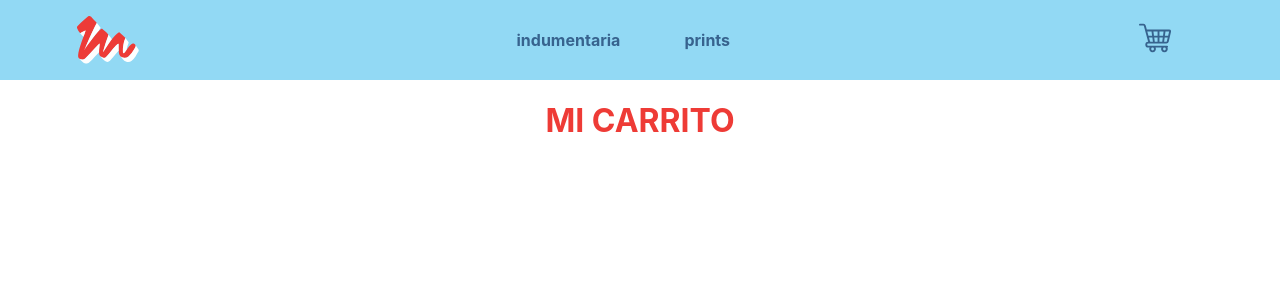
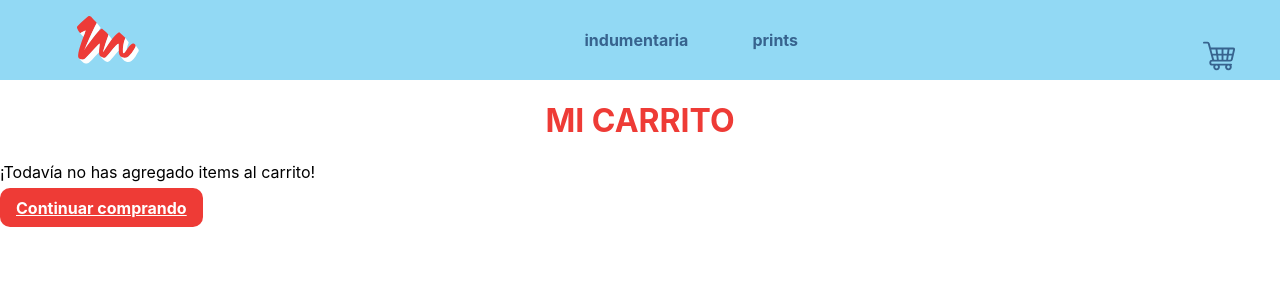
Before and after one commit to soymanuchacha/ecommerce-diseno_soto, a React (Create React App) app: page /cart in a window 1280 px wide. Shown: the top 300 px of the page. Built offline with nearby package versions, Linux system fonts and the light colour scheme.

Commit message:
cart page view

```diff
--- /dev/null
+++ b/src/components/cart/cart.css
@@ -0,0 +1,15 @@
+.listaItems-buttons {
+    display: flex;
+    flex-wrap: wrap;
+    width: 70vw;
+    margin: 0 auto;
+}
+.listaItems-buttons button {
+    width: 30vw;
+}
+
+.listaItems-titulos, .listaItems-item  {
+    display: flex;
+    justify-content: space-around;
+    margin: 1em 5vw;
+}
--- a/src/components/cart/cart.js
+++ b/src/components/cart/cart.js
@@ -1,15 +1,71 @@
+import { useContext, useState, useEffect } from "react"
+import { Link } from "react-router-dom"
+import { CartContext } from "../../context/cartContext"
+import bin from '../../assets/icons/trash.svg'
+import './cart.css'
+
 export const Cart = () => {
-    return(
-        <h1>Mi carrito</h1>
-    )
+  const {cart, clear, removeItem} = useContext(CartContext)
+  const [totalCost, setTotalCost] = useState(0)
+
+  const finalizarCompra = () => {
+    alert("Muchas gracias por tu compra")
+    clear()
+  }
+
+  useEffect(() => {
+    let newTotal = 0
+    if(cart.length > 0) {
+      cart.map( item => {
+        newTotal += item.subtotal
+      })
+    }
+    setTotalCost(newTotal)
+  }, [cart])
+
+  /* prueba de salida de items
+  console.log("Cart at miCarrito", cart)
+  */
+
+  return(
+    <>
+      <h1>Mi carrito</h1>
+      { (cart.length > 0)
+        ? ( <div className="conCompra">
+              <div className="listaItems-titulos">
+                <p>Producto</p>
+                <p>Precio</p>
+                <p>Cantidad</p>
+                <p>Total</p>
+              </div>
+
+              <ul className="listaItems-items">
+                {cart.map( item => {
+                  return(
+                    <div className="listaItems-item" key={item.item.id}>
+                      <p>{item.item.title}</p>
+                      <p>{item.item.price}</p>
+                      <p>{item.quantity}</p>
+                      <p>{item.subtotal}</p>
+                      <div onClick={removeItem} style={{cursor: "pointer"}}><img src={bin} alt="Eliminar producto" style={{width: "2vw"}}/></div>
+                    </div>
+                  )
+                })}
+              </ul>
+
+              <div className="listaItems-total">
+                <p>Total: ${totalCost}</p>
+              </div>
+              <div className="listaItems-buttons">
+              <button className="bougthButton" onClick={clear}>Borrar carrito</button>
+              <button className="bougthButton" onClick={finalizarCompra}>Finalizar compra</button>
+              </div>
+            </div> )
+        : ( <div className="sinCompra">
+            <p>¡Todavía no has agregado items al carrito!</p>
+            <Link exact to={'/'} className="bougthButton">Continuar comprando</Link>
+          </div> )
+      }
+    </>
+  )
 }
-
-/*
-- debe mostrar el desglose de tu carrito y el precio total
-- debe mostrar todos los items agregados agrupados
-- por cada tipo de item incluye un control para eliminar items
-- de no haber items muestra un mensaje, de manera codnicional, diciendo que no hay items
-  y un react-router link o un botón para que pueda volver al landing para buscar y comprar algo
-- ahora debe consumir el CartContext y mostrar en tiempo real qué cantidad de items están agregados
-- el cart widget no se debe mostrar más si no hay items en el carrito, aplicando la técnica que elijas
-*/
--- a/src/components/cartWidget/cartWidget.css
+++ b/src/components/cartWidget/cartWidget.css
@@ -1,7 +1,19 @@
-ul li{
-    display: inline-block;
-    padding: 0 2em;
+.header__nav-icons img {
+    height: 4vh;
+    position: absolute;
 }
-ul li img {
-    height: 4vh;
+.cartItemsNumber {
+    background-color: red;
+    position: relative;
+    z-index: 10;
+    top: .8em;
+    left: 3vh;
+    font-size: .6em;
+    font-weight: bold;
+    color: white;
+    border-radius: 10em;
+    padding: .2em .5em;
 }
+.hidden-block {
+    display: none;
+}
--- a/src/components/cartWidget/cartWidget.js
+++ b/src/components/cartWidget/cartWidget.js
@@ -1,14 +1,16 @@
+import { Link } from 'react-router-dom';
+import { useContext } from 'react';
 import cart from '../../assets/icons/cart.svg';
-// import search from './search.svg';
+import { CartContext } from '../../context/cartContext';
 import './cartWidget.css';
 
 export const CartWidget = () => {
+    const {cantidadItems} = useContext(CartContext)
+
     return(
             <nav className="header__nav-icons">
-                <ul>
-                    {/*<li><img src={search} alt="Buscar"/></li>*/}
-                    <li><img src={cart} alt="Mi carrito"/></li>
-                </ul>
+                <Link exact to="/cart"><img src={cart} alt="Mi carrito"/></Link>
+                <span className={cantidadItems > 0 ? "cartItemsNumber" : "hidden-block"}>{cantidadItems}</span>
             </nav>
     )
 }
--- a/src/components/itemDetail/itemDetail.css
+++ b/src/components/itemDetail/itemDetail.css
@@ -40,10 +40,6 @@
     font-size: .8em;
     text-align: center;
 }
-#itemDetailBought p {
-    margin: 2em auto 1.4em auto;
-    text-align: center;
-}
 button {
     background-color: #ee3b36;
     color: white;
@@ -55,6 +51,23 @@ button {
     width: 50%;
     margin: 0 25%;
 }
-button:hover {
+button:hover, .bougthButton:hover {
     box-shadow: 0px 1px 5px #ee3b36;
 }
+.itemDetailBought-buttons {
+    display: flex;
+    flex-wrap: wrap;
+    justify-content: space-around;
+}
+.bougthButton{
+    background-color: #ee3b36;
+    color: white;
+    font-weight: bold;
+    border: none;
+    padding: .6em 1em;
+    border-radius: 10px;
+    cursor: pointer;
+    min-width: 45%;
+    text-align: center;
+    margin-bottom: 1em;
+}
--- a/src/components/itemDetail/itemDetail.js
+++ b/src/components/itemDetail/itemDetail.js
@@ -2,33 +2,23 @@ import './itemDetail.css'
 import { useState, useContext } from 'react'
 import { ItemCount } from "../itemCount/itemCount"
 import { Link } from 'react-router-dom'
-import {CartContext} from '../../context/cartContext'
+import { CartContext } from '../../context/cartContext'
 
 export const ItemDetail = ( {item} ) => {
     const {id, title, price, pictureUrl, category, description, stock} = item
     const [cantidadComprada, setCantidadComprada] = useState(0)
     const [precioCompra, setPrecioCompra] = useState(0)
     const {addItem} = useContext(CartContext)
+    const [showButtons, setShowButtons] = useState(false)
 
     const onAdd = (e) => {
         // almacenar el valor de itemCount en un estado interno de itemDetail para desaparecer itemCount
         setCantidadComprada(e)
         setPrecioCompra( (e)*price )
         // desaparece ItemCount y aparece button terminar compra
-        document.getElementById("itemDetailBuying").style.display="none"
-        document.getElementById("itemDetailBought").style.display="block"
+        setShowButtons(true)
         // cartContext
-        addItem(item , e)
-
-        /*
-        addItem(
-            {
-                id: item.id,
-                title: item.title,
-                price: item.price,
-                quantity: parseInt(e),
-            }
-        ) */
+        addItem(item ,e)
     }
 
     return(
@@ -39,18 +29,19 @@ export const ItemDetail = ( {item} ) => {
                 <p className="itemDetailCard__txt--category">Categoría: {category}</p>
                 <p className="itemDetailCard__txt--description">{description}</p>
                 <p className="itemDetailCard__txt--price">Precio ${price}</p>
-                    <div id="itemDetailBuying" className="itemDetailCard__txt-buy">
+                <div className={ showButtons ? "hidden-block" : "itemDetailCard__txt-buy" }>
                     <ItemCount stock={stock} onAdd={onAdd}/>
                     <p className="stockAlert">¡Quedan {stock} unidades!</p>
                 </div>
-                    {/* botón que tiene que estar oculto y llevar al path '/cart' */}
-                    <div id="itemDetailBought" style={{display: "none"}}>
+                {/* botones ocultos hasta hacer la compra */}
+                <div className={ showButtons ? "itemDetailBought" : "hidden-block" }>
                     <p>Estás comprando {cantidadComprada} {title} por ${precioCompra}</p>
-                    <Link to={'/cart'}><button id="bought">Terminar mi compra</button></Link>
+                    <div className="itemDetailBought-buttons">
+                        <Link exact to={'/'} className="bougthButton">Continuar comprando</Link>
+                        <Link to={'/cart'} className="bougthButton">Terminar mi compra</Link>
+                    </div>
                 </div>
             </div>
         </div>
     )
 }
-
-// corregir la desaparición/aparición a rendering condicional
--- a/src/context/cartContext.js
+++ b/src/context/cartContext.js
@@ -1,9 +1,10 @@
-import { createContext, useState } from "react";
+import { createContext, useState, useEffect } from "react";
 
 export const CartContext = createContext()
 
 export const CartProvider = ({children}) => {
     const [cart, setCart] = useState([])
+    const [cantidadItems, setCantidadItems] = useState(0)
 
     // añade un item al carrito
     const addItem = (item, quantity) => {
@@ -17,7 +18,8 @@ export const CartProvider = ({children}) => {
                     title: item.title,
                     price: item.price
                 },
-                quantity: quantity
+                quantity: quantity,
+                subtotal: ( quantity * item.price )
             }
             setCart([...cart, newItem])
         } else {
@@ -26,7 +28,8 @@ export const CartProvider = ({children}) => {
                 if(act.item.id === item.id) {
                     return{
                         ...act,
-                        quantity:  ( parseInt(act.quantity) + parseInt(quantity) )
+                        quantity:  ( parseInt(act.quantity) + parseInt(quantity) ),
+                        subtotal: ( act.subtotal + (parseInt(quantity) * act.item.price) )
                     }
                 }
                 return act
@@ -37,6 +40,7 @@ export const CartProvider = ({children}) => {
 
     // borra un único item del carrito
     const removeItem = (itemId) => {
+        console.log("Borrando item")
         const newCart = cart.filter( item => item.item.id !== itemId )
         setCart(newCart)
     }
@@ -45,12 +49,29 @@ export const CartProvider = ({children}) => {
     const clear = () => {
         console.log("Borrando carrito")
         setCart([])
+        setCantidadItems(0)
     }
 
+    // Interacción con el ícono carrito
+    const cartItemsNumber = () => {
+        let totalItems = 0
+        if(cart.length > 0) {
+            cart.forEach( (item) => {
+                totalItems += item.quantity
+            })
+            setCantidadItems(totalItems)
+        }
+    }
+    useEffect(() => {
+        cartItemsNumber()
+    }, [cart])
+
+    /* prueba de salida de items
     console.log("Cart: ", cart)
+    */
 
     return(
-        <CartContext.Provider value={{addItem, removeItem, clear}}>
+        <CartContext.Provider value={{addItem, removeItem, clear, cart, cantidadItems}}>
             {children}
         </CartContext.Provider>
     )
```
Lines whose indentation alone changed are shown as unchanged.
